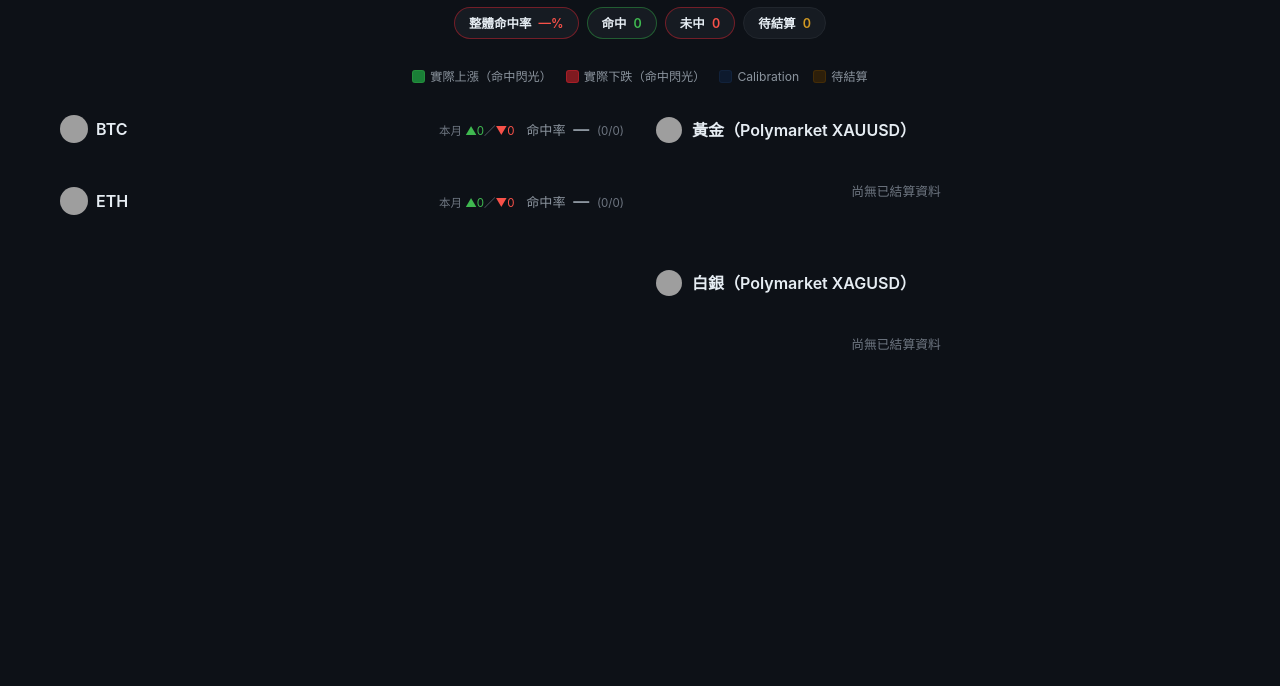
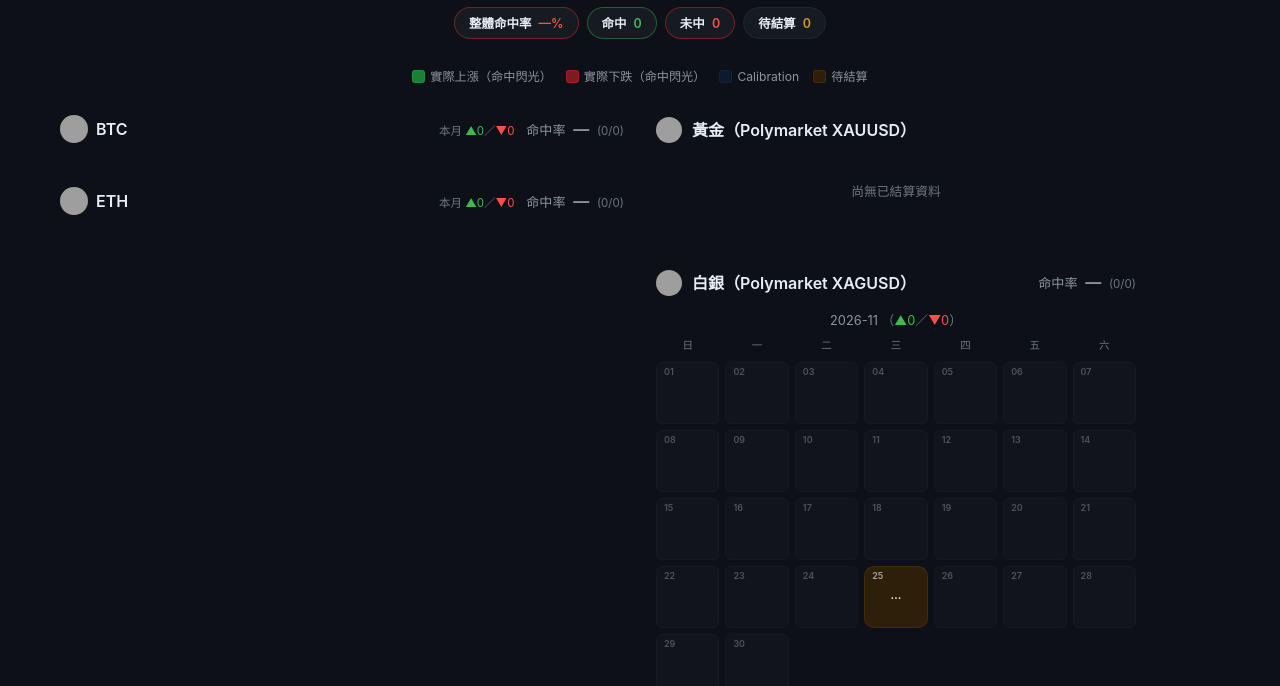
Before and after one commit to JacobHsu/hermes-crypto-watch-pages, a plain HTML site: page heatmap/index.html in a window 1280 px wide. Shown: the part 112-798 px from the top of the page. Drawn offline with Linux system fonts and the light colour scheme; grey boxes are pictures that could not be loaded.

Commit message:
chore: sync heatmap from hermes-crypto-watch@537f063

```diff
--- a/heatmap/index.html
+++ b/heatmap/index.html
@@ -305,6 +305,7 @@ const GOLD_ROWS = [
 
 // SILVER calendar data
 const SILVER_ROWS = [
+  {date:"2026-11-25",asset:"SILVER",pick:"DOWN",actual:null,  pct:null, status:"pending",strategy:"hermes_v4_1_fibonacci_silver_prod_v3",eligible:true},
 ];
 
 /* ── Color scale ──────────────────────────────────────────────────── */
```
